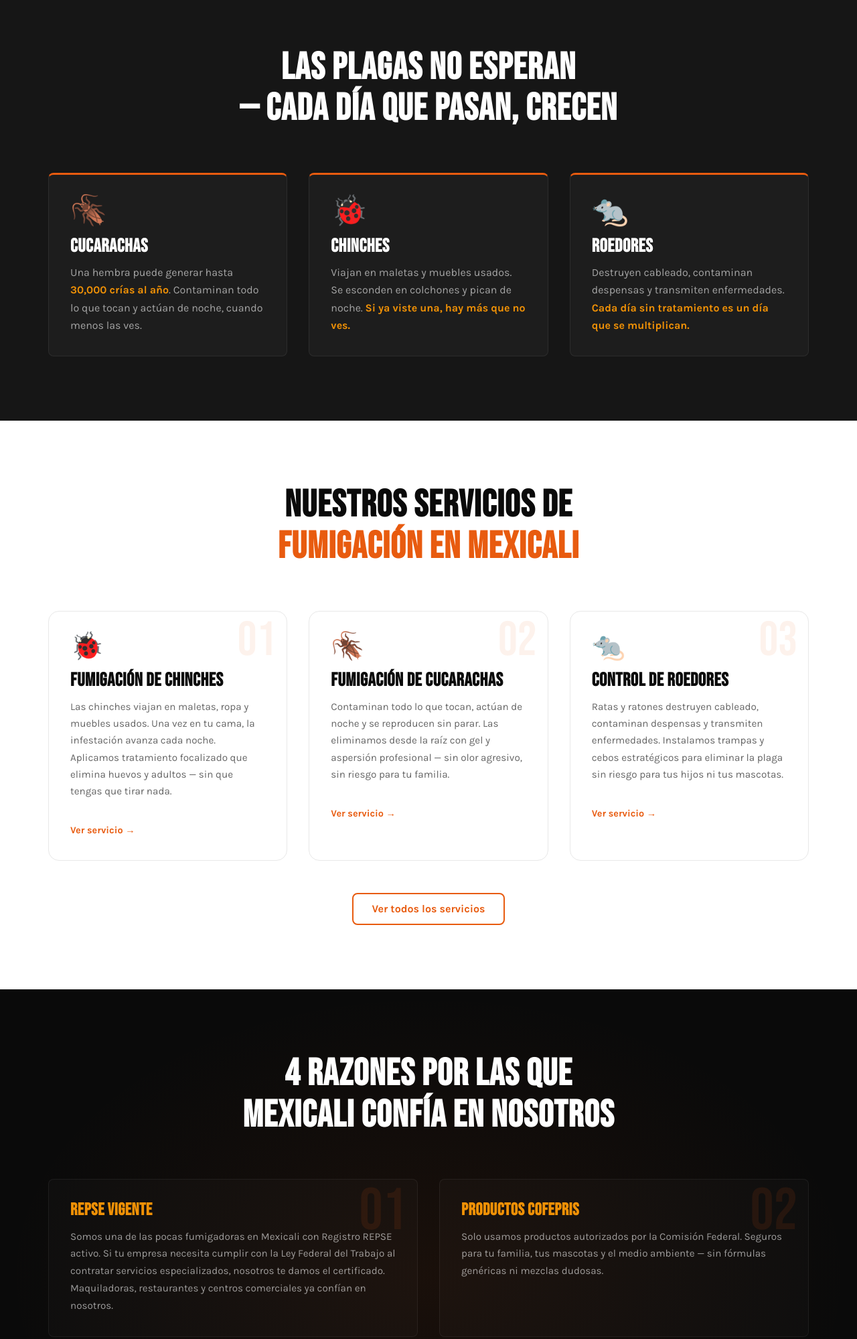
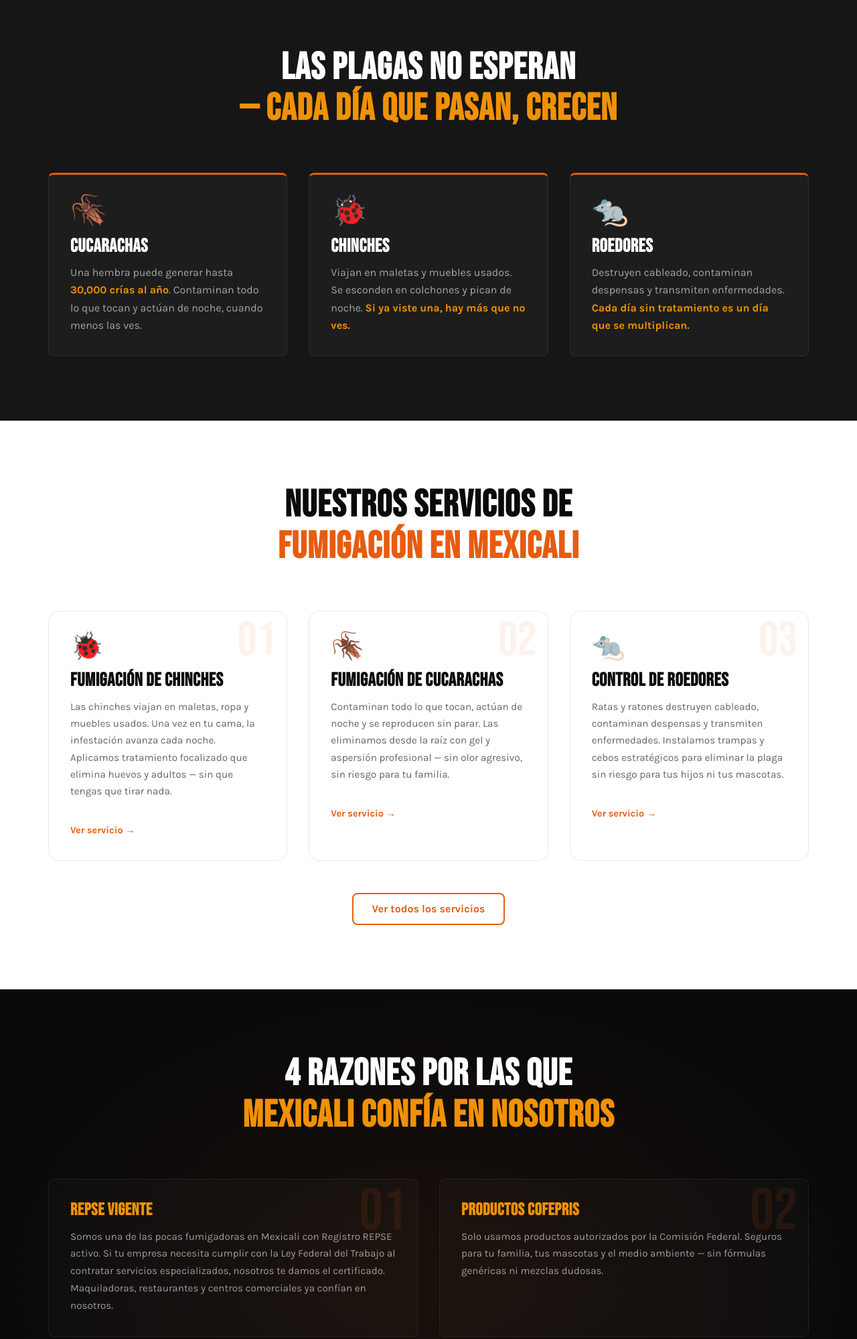
Before and after one commit to Raptor-marketer-1416/baja-control-web, a plain HTML site: page index.html in a window 1280 px wide. Shown: the part 1160-3159 px from the top of the page at 67% size. Drawn offline with Linux system fonts and the light colour scheme.

Commit message:
H2 fondos oscuros: segunda línea naranja (text-accent) — blanco + naranja como H1

```diff
--- a/index.html
+++ b/index.html
@@ -157,7 +157,7 @@
       <div class="container">
         <h2 class="section-title section-title--light reveal">
           Las plagas no esperan<br>
-          <span>— cada día que pasan, crecen</span>
+          <span class="text-accent">— cada día que pasan, crecen</span>
         </h2>
         <div class="problema__grid">
           <div class="problema__card reveal">
@@ -224,7 +224,7 @@
       <div class="container">
         <h2 class="section-title section-title--light reveal">
           4 razones por las que<br>
-          <span>Mexicali confía en nosotros</span>
+          <span class="text-accent">Mexicali confía en nosotros</span>
         </h2>
         <div class="por-que__grid">
 
@@ -302,7 +302,7 @@
       <div class="container">
         <h2 class="section-title section-title--light reveal">
           Fumigaciones en Mexicali<br>
-          <span>— Encuéntranos</span>
+          <span class="text-accent">— Encuéntranos</span>
         </h2>
         <div class="nap-mapa__grid">
 
```
